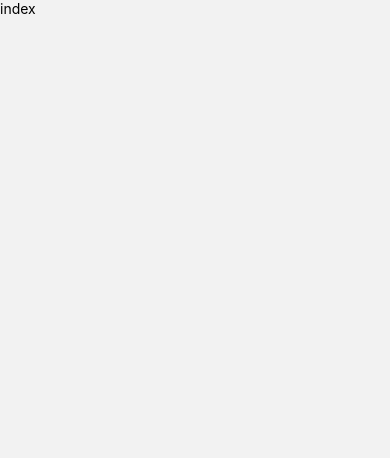
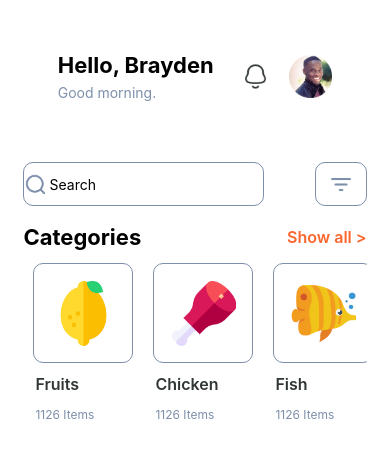
Before and after one commit to eneskocc/Lokmart, a React Native app in the folder client/: screen /Home in a window 390 px wide. Shown: the top 458 px of the page. Built offline with nearby package versions, Linux system fonts and the light colour scheme.

Commit message:
Update index.js

```diff
--- a/client/app/screens/Home/index.js
+++ b/client/app/screens/Home/index.js
@@ -1,14 +1,22 @@
-import { Text, View } from 'react-native'
-import React, { Component } from 'react'
+import {Text, View} from 'react-native';
+import React, {Component} from 'react';
+import ProfilHeader from '../../component/ProfilHeader';
+import SearchBox from '../../component/SearchBox';
+import { colors } from '../../config';
+import CategoriesHorizontal from '../../component/CategoriesHorizontal';
 
 export class index extends Component {
   render() {
     return (
-      <View>
-        <Text>index</Text>
+      <View style={{backgroundColor:colors.white,flex:1}}>
+        <ProfilHeader />
+        <View style={{paddingHorizontal: '6%'}}>
+          <SearchBox />
+          <CategoriesHorizontal />
+        </View>
       </View>
-    )
+    );
   }
 }
 
-export default index
+export default index;
```
